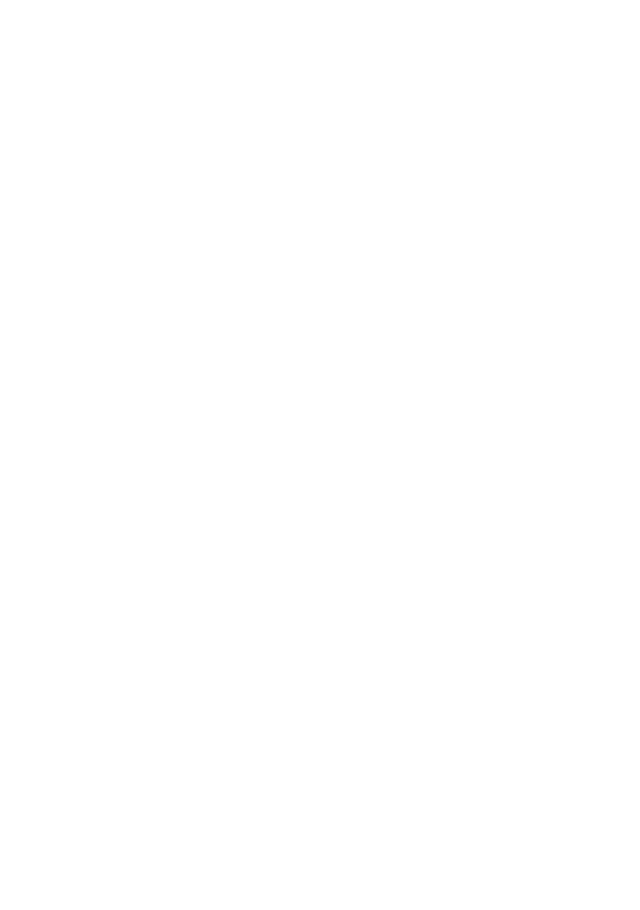
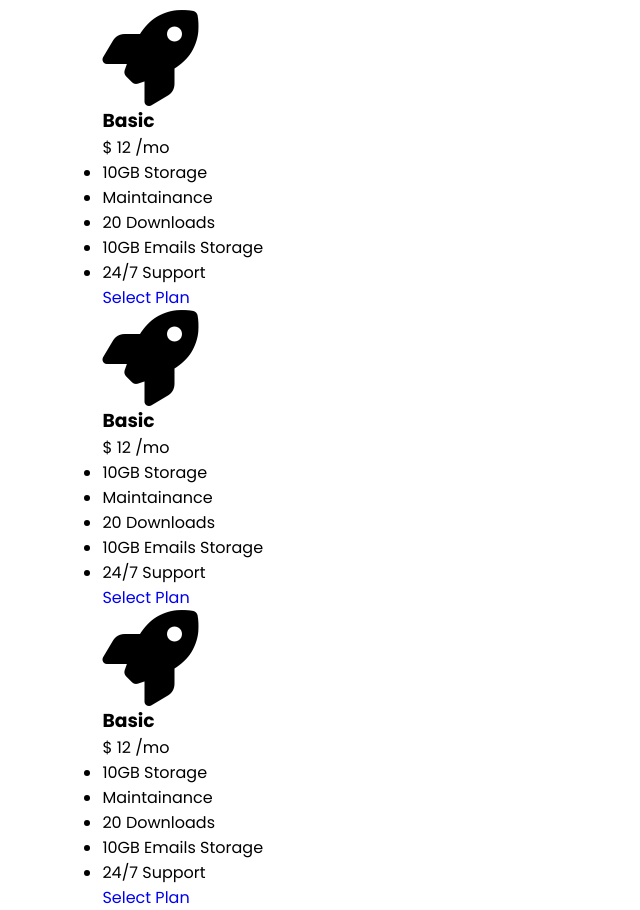
Before and after one commit to g4ieku/Responsive-Pricing-Table, a plain HTML site: page index.html in a window 1280 px wide. Shown: the whole page, without its empty margins (0-640 px from the left). Before the commit the page ends 800 px from the top, so only its background shows below. Drawn offline with Linux system fonts and the light colour scheme.

Commit message:
add HTML layout & basic CSS Style

```diff
--- a/index.html
+++ b/index.html
@@ -14,7 +14,68 @@
          crossorigin="anonymous"
          referrerpolicy="no-referrer"
       />
-      <!-- Google Fonts -->
    </head>
-   <body></body>
+   <body>
+      <div class="container">
+         <div class="box-conainer">
+            <!-- Start| Box -->
+            <div class="box">
+               <i class="fa-solid fa-rocket fa-6x"></i>
+               <h3>Basic</h3>
+               <div class="amount">
+                  <span class="currency">$</span>
+                  <span class="price">12</span>
+                  <span class="duration">/mo</span>
+               </div>
+               <ul>
+                  <li>10GB Storage</li>
+                  <li>Maintainance</li>
+                  <li>20 Downloads</li>
+                  <li>10GB Emails Storage</li>
+                  <li>24/7 Support</li>
+               </ul>
+               <a href="#" class="btn">Select Plan</a>
+            </div>
+            <!-- Ends| Box -->
+            <!-- Start| Box -->
+            <div class="box">
+               <i class="fa-solid fa-rocket fa-6x"></i>
+               <h3>Basic</h3>
+               <div class="amount">
+                  <span class="currency">$</span>
+                  <span class="price">12</span>
+                  <span class="duration">/mo</span>
+               </div>
+               <ul>
+                  <li>10GB Storage</li>
+                  <li>Maintainance</li>
+                  <li>20 Downloads</li>
+                  <li>10GB Emails Storage</li>
+                  <li>24/7 Support</li>
+               </ul>
+               <a href="#" class="btn">Select Plan</a>
+            </div>
+            <!-- Ends| Box -->
+            <!-- Start| Box -->
+            <div class="box">
+               <i class="fa-solid fa-rocket fa-6x"></i>
+               <h3>Basic</h3>
+               <div class="amount">
+                  <span class="currency">$</span>
+                  <span class="price">12</span>
+                  <span class="duration">/mo</span>
+               </div>
+               <ul>
+                  <li>10GB Storage</li>
+                  <li>Maintainance</li>
+                  <li>20 Downloads</li>
+                  <li>10GB Emails Storage</li>
+                  <li>24/7 Support</li>
+               </ul>
+               <a href="#" class="btn">Select Plan</a>
+            </div>
+            <!-- Ends| Box -->
+         </div>
+      </div>
+   </body>
 </html>
--- a/style.css
+++ b/style.css
@@ -1,2 +1,19 @@
 /* Google Fonts */
 @import url("https://fonts.googleapis.com/css2?family=Poppins:ital,wght@0,100;0,200;0,300;0,400;0,500;0,600;0,700;0,800;0,900;1,100;1,200;1,300;1,400;1,500;1,600;1,700;1,800;1,900&display=swap");
+
+* {
+   font-family: "Poppins", sans-serif, Arial, Helvetica;
+   margin: 0;
+   padding: 0;
+   box-sizing: border-box;
+   text-decoration: none;
+   outline: none;
+   border: none;
+}
+
+.container {
+   height: 100vh;
+   display: flex;
+   flex-flow: column;
+   padding: 10px 8% 70px;
+}
```
